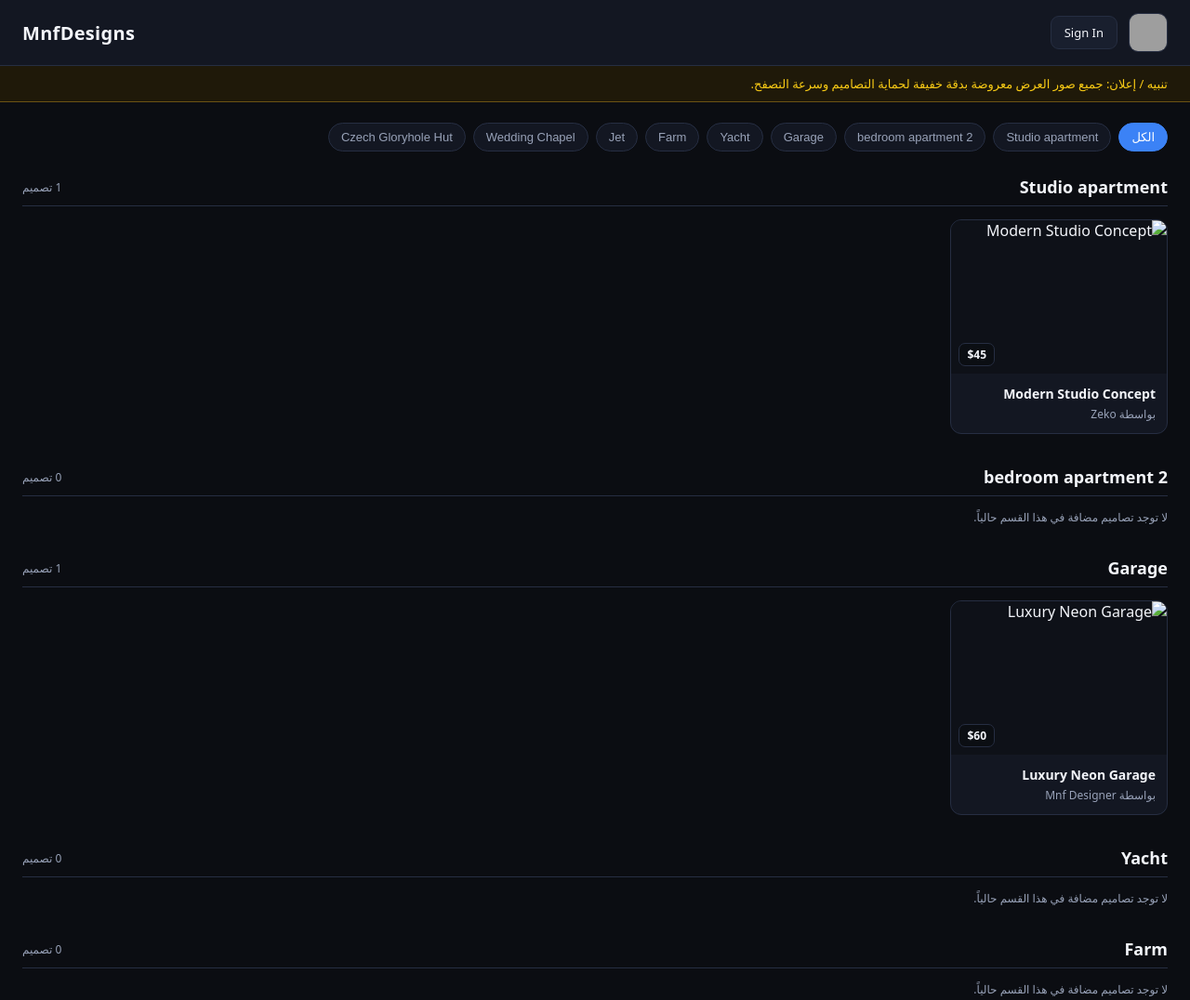
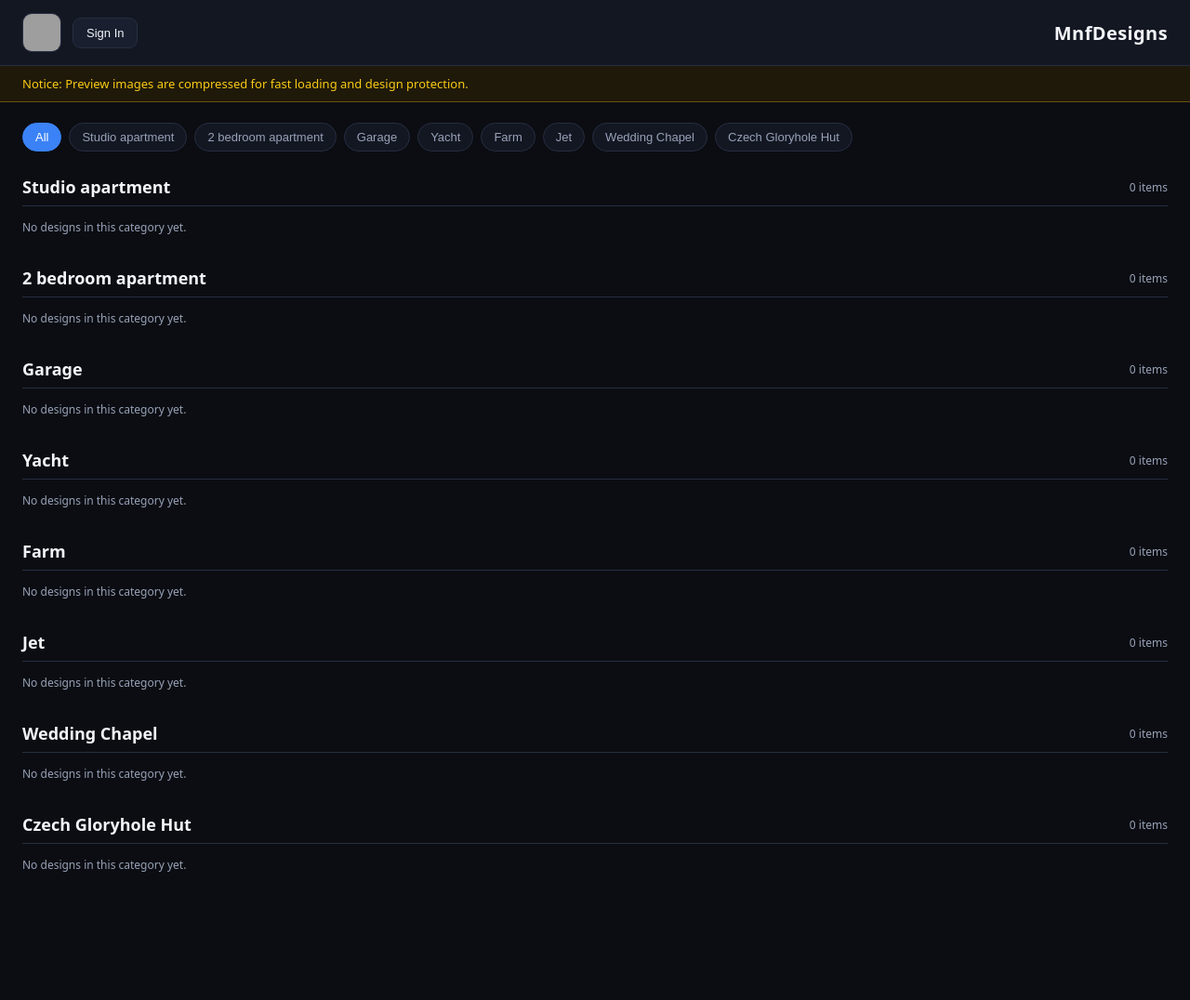
Before and after one commit to MnfClub/MnfClub.github.io, a plain HTML site: page index.html in a window 1280 px wide. Shown: the top 1076 px of the page at 93% size. After the commit the page ends 1023 px from the top, so only its background shows below. Drawn offline with Linux system fonts and the light colour scheme; grey boxes are pictures that could not be loaded.

Commit message:
Update index.html

```diff
--- a/index.html
+++ b/index.html
@@ -1,9 +1,17 @@
 <!DOCTYPE html>
-<html lang="ar" dir="rtl">
+<html lang="en" dir="ltr">
 <head>
   <meta charset="UTF-8" />
   <meta name="viewport" content="width=device-width, initial-scale=1.0" />
   <title>MnfDesigns</title>
+  <!-- Google tag (gtag.js) -->
+  <script async src="https://www.googletagmanager.com/gtag/js?id=G-VE1TTV52NL"></script>
+  <script>
+    window.dataLayer = window.dataLayer || [];
+    function gtag(){dataLayer.push(arguments);}
+    gtag('js', new Date());
+    gtag('config', 'G-VE1TTV52NL');
+  </script>
   <style>
     :root {
       --bg: #0b0d12;
@@ -23,11 +31,10 @@
     body {
       background: var(--bg);
       color: var(--text);
-      font-family: system-ui, -apple-system, sans-serif;
+      font-family: system-ui, -apple-system, BlinkMacSystemFont, "Segoe UI", sans-serif;
       min-height: 100vh;
     }
 
-    /* الهيدر: اللوجو شمال، الاسم يمين */
     header {
       display: flex;
       align-items: center;
@@ -57,13 +64,7 @@
     .site-title-right {
       font-size: 20px;
       font-weight: 800;
-      letter-spacing: 0.3px;
-    }
-
-    .header-actions {
-      display: flex;
-      align-items: center;
-      gap: 10px;
+      letter-spacing: 0.4px;
     }
 
     .btn {
@@ -83,7 +84,6 @@
       font-weight: 600;
     }
 
-    /* شريط الإعلان / التحذير */
     .notice-bar {
       background: var(--warn-bg);
       border-bottom: 1px solid var(--warn-line);
@@ -102,7 +102,6 @@
       padding: 22px 24px 50px;
     }
 
-    /* شريط الأقسام */
     .cats-nav {
       display: flex;
       flex-wrap: wrap;
@@ -126,7 +125,6 @@
       border-color: var(--accent);
     }
 
-    /* أقسام التصاميم */
     .category-section {
       margin-bottom: 34px;
     }
@@ -181,8 +179,8 @@
     .price-tag {
       position: absolute;
       bottom: 8px;
-      left: 8px;
-      background: rgba(11, 13, 18, 0.85);
+      right: 8px;
+      background: rgba(11, 13, 18, 0.88);
       border: 1px solid var(--line);
       padding: 3px 8px;
       border-radius: 7px;
@@ -205,7 +203,6 @@
       color: var(--muted);
     }
 
-    /* نافذة العرض الكامل + البروفيل على الجنب */
     .modal-backdrop {
       position: fixed;
       inset: 0;
@@ -239,7 +236,7 @@
       display: flex;
       flex-direction: column;
       justify-content: space-between;
-      border-left: 1px solid var(--line);
+      border-right: 1px solid var(--line);
       overflow: hidden;
     }
 
@@ -305,7 +302,7 @@
         overflow-y: auto;
       }
       .viewer-pane {
-        border-left: none;
+        border-right: none;
         border-bottom: 1px solid var(--line);
       }
     }
@@ -316,13 +313,13 @@
   <header>
     <div class="brand-left">
       <img src="logo.jpg" alt="Logo" onerror="this.style.display='none'" />
-      <span class="btn" onclick="alert('خطوة Sign In هنربطها المرحلة الجاية')">Sign In</span>
+      <button class="btn" onclick="alert('Sign In will be connected in the next step.')">Sign In</button>
     </div>
     <div class="site-title-right">MnfDesigns</div>
   </header>
 
   <div class="notice-bar" id="noticeBar">
-    <span id="noticeText">تنبيه / إعلان: جميع صور العرض معروضة بدقة خفيفة لحماية التصاميم وسرعة التصفح.</span>
+    <span id="noticeText">Notice: Preview images are compressed for fast loading and design protection.</span>
   </div>
 
   <div class="container">
@@ -330,7 +327,6 @@
     <div id="sectionsContainer"></div>
   </div>
 
-  <!-- نافذة عرض التصميم الكامل + بروفيل المصمم على الجنب -->
   <div class="modal-backdrop" id="designModal" onclick="closeModal(event)">
     <div class="modal-box" onclick="event.stopPropagation()">
       <div class="viewer-pane">
@@ -338,17 +334,17 @@
           <img id="modalFullImg" src="" alt="Full Preview" />
         </div>
         <div class="zoom-controls">
-          <button class="btn" onclick="changeZoom(-0.25)">تصغير -</button>
+          <button class="btn" onclick="changeZoom(-0.25)">Zoom -</button>
           <span id="zoomLabel" style="font-size: 12px; color: var(--muted);">100%</span>
-          <button class="btn" onclick="changeZoom(0.25)">تكبير +</button>
-          <button class="btn" onclick="resetZoom()">إعادة ضبط</button>
+          <button class="btn" onclick="changeZoom(0.25)">Zoom +</button>
+          <button class="btn" onclick="resetZoom()">Reset</button>
         </div>
       </div>
 
       <div class="profile-pane">
         <div style="display:flex; justify-content:space-between; align-items:center;">
           <span id="modalCategory" class="cat-pill active" style="cursor:default;"></span>
-          <button class="btn" onclick="closeModal()">إغلاق ✕</button>
+          <button class="btn" onclick="closeModal()">Close ✕</button>
         </div>
 
         <h3 id="modalTitle" style="font-size:19px;"></h3>
@@ -356,7 +352,7 @@
         <p class="desc-text" id="modalDesc"></p>
 
         <div class="designer-box">
-          <img id="modalAvatar" src="logo.jpg" alt="Designer" onerror="this.src='logo.jpg'" />
+          <img id="modalAvatar" src="logo.jpg" alt="Designer" onerror="this.style.display='none'" />
           <div>
             <div id="modalDesignerName" style="font-weight:700; font-size:14px;"></div>
             <div id="modalDesignerBio" style="font-size:12px; color:var(--muted);"></div>
@@ -380,33 +376,8 @@
       "Czech Gloryhole Hut"
     ];
 
-    // بيانات تجريبية مبدئية لاختبار الشكل والأقسام
-    const DESIGNS = [
-      {
-        id: 1,
-        title: "Modern Studio Concept",
-        category: "Studio apartment",
-        price: "$45",
-        desc: "تصميم استوديو مودرن بإضاءة دافئة وتوزيع عملي للمساحات.",
-        thumb: "designs/1.jpg",
-        full: "designs/1.jpg",
-        designer: "Zeko",
-        bio: "مصمم مساحات وتصاميم ثلاثية الأبعاد.",
-        contact: "Discord: zekacoolvip"
-      },
-      {
-        id: 2,
-        title: "Luxury Neon Garage",
-        category: "Garage",
-        price: "$60",
-        desc: "جراج بتفاصيل إضاءة قوية وأرضية لامعة لعرض السيارات.",
-        thumb: "designs/2.jpg",
-        full: "designs/2.jpg",
-        designer: "Mnf Designer",
-        bio: "متخصص في الديكورات الحديثة والمشاهد الخاصة.",
-        contact: "Discord: mnf_studio"
-      }
-    ];
+    // Empty until real items are added
+    const DESIGNS = [];
 
     let activeCategory = "ALL";
     let zoomLevel = 1;
@@ -417,7 +388,7 @@
 
       const allBtn = document.createElement("button");
       allBtn.className = "cat-pill" + (activeCategory === "ALL" ? " active" : "");
-      allBtn.textContent = "الكل";
+      allBtn.textContent = "All";
       allBtn.onclick = () => { activeCategory = "ALL"; renderAll(); };
       nav.appendChild(allBtn);
 
@@ -446,14 +417,14 @@
         sec.innerHTML = `
           <div class="category-head">
             <h2>${cat}</h2>
-            <span style="font-size:12px; color:var(--muted);">${items.length} تصميم</span>
+            <span style="font-size:12px; color:var(--muted);">${items.length} items</span>
           </div>
-          <div class="grid" id="grid-${cat.replace(/\s+/g, "-")}"></div>
+          <div class="grid"></div>
         `;
 
         const grid = sec.querySelector(".grid");
         if (items.length === 0) {
-          grid.innerHTML = `<div class="card-sub">لا توجد تصاميم مضافة في هذا القسم حالياً.</div>`;
+          grid.innerHTML = `<div class="card-sub">No designs in this category yet.</div>`;
         } else {
           items.forEach(item => {
             const card = document.createElement("div");
@@ -466,7 +437,7 @@
               </div>
               <div class="card-body">
                 <div class="card-title">${item.title}</div>
-                <div class="card-sub">بواسطة ${item.designer}</div>
+                <div class="card-sub">by ${item.designer}</div>
               </div>
             `;
             grid.appendChild(card);
```
